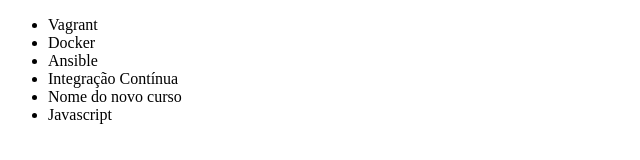
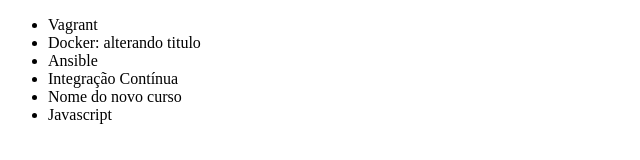
Before and after one commit to michael-lourenco/alura-git-github, a plain HTML site: page index.html in a window 1280 px wide. Shown: the full height of the page, 0-640 px from the left. Drawn offline with Linux system fonts and the light colour scheme.

Commit message:
Alterando titulo

```diff
--- a/index.html
+++ b/index.html
@@ -7,7 +7,7 @@
 <body>
     <ul>
         <li>Vagrant</li>
-        <li>Docker</li>
+        <li>Docker: alterando titulo</li>
         <li>Ansible</li>
         <li>Integração Contínua</li>
         <li>Nome do novo curso</li>
```
